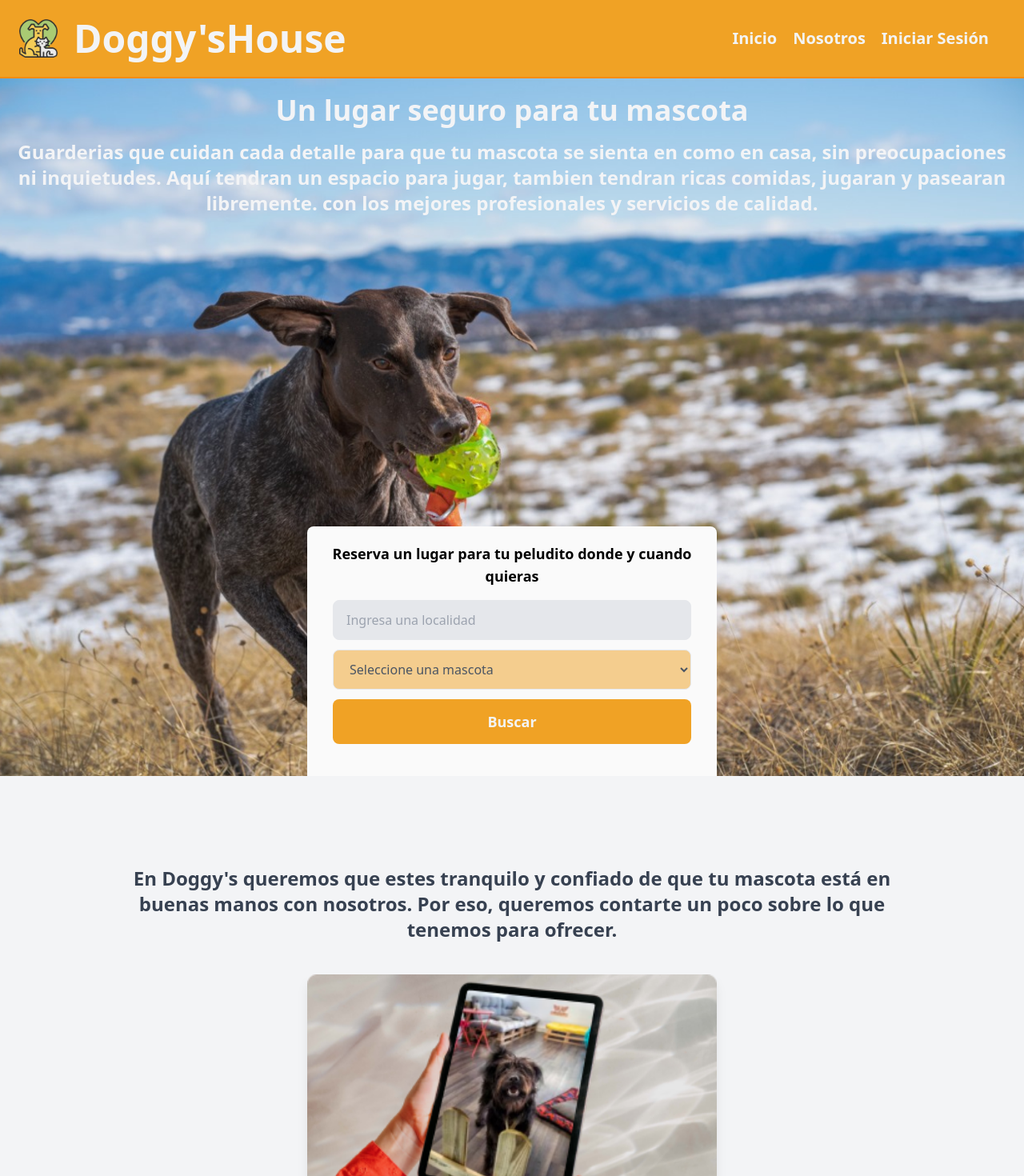
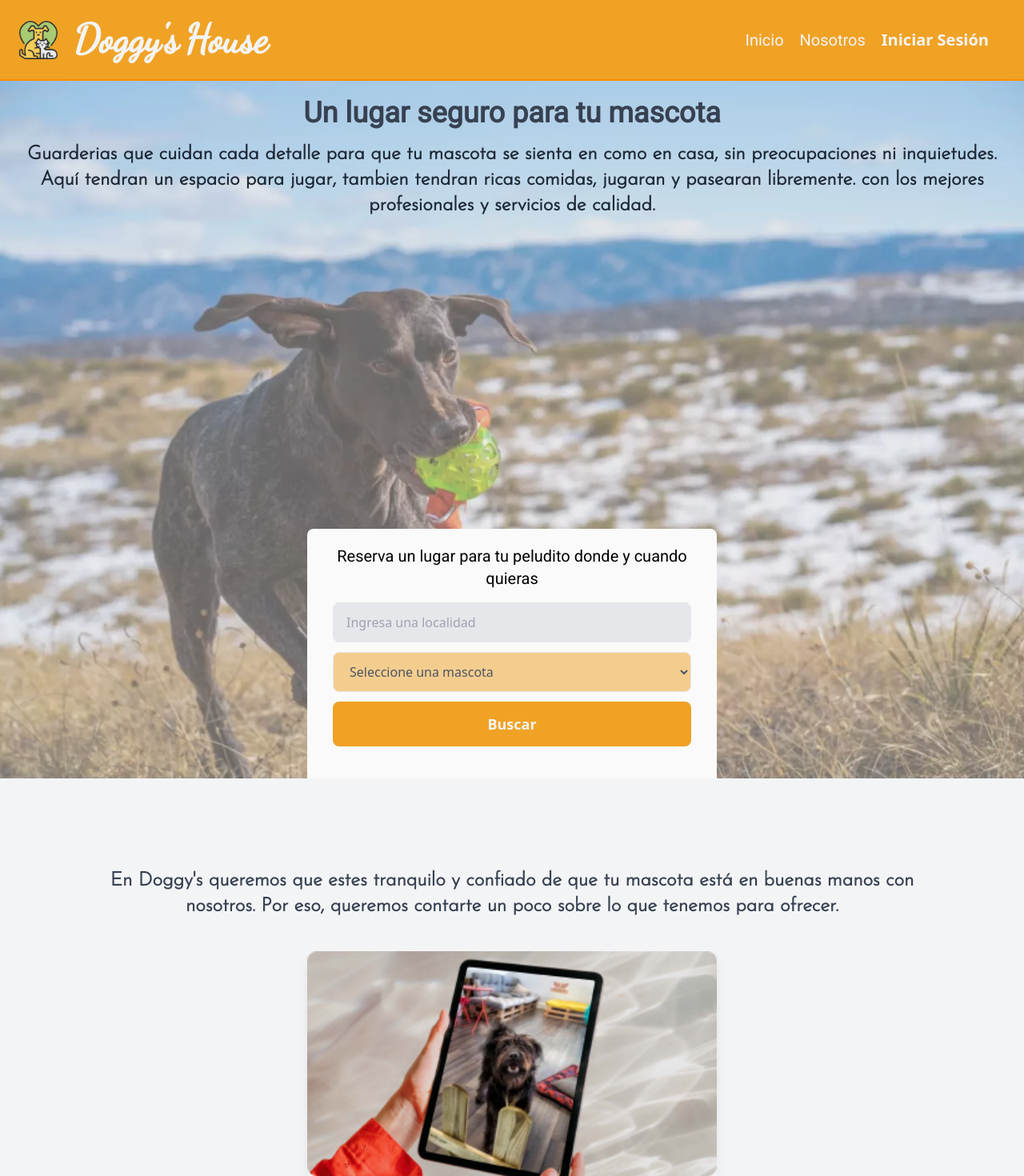
Before and after one commit to No-Country/c14-16-ft-node-react, a React (Vite) app in the folder frontend/: page / in a window 1280 px wide. Shown: the top 1470 px of the page at 80% size. Built offline with nearby package versions, Linux system fonts and the light colour scheme.

Commit message:
modularizacion

```diff
--- a/frontend/index.html
+++ b/frontend/index.html
@@ -1,9 +1,15 @@
-<!doctype html>
+<!DOCTYPE html>
 <html lang="en">
   <head>
     <meta charset="UTF-8" />
     <link rel="icon" type="image/svg+xml" href="/vite.svg" />
     <meta name="viewport" content="width=device-width, initial-scale=1.0" />
+    <link rel="preconnect" href="https://fonts.googleapis.com" />
+    <link rel="preconnect" href="https://fonts.gstatic.com" crossorigin />
+    <link
+      href="https://fonts.googleapis.com/css2?family=Dancing+Script&family=Josefin+Sans:wght@300&family=Roboto&display=swap"
+      rel="stylesheet"
+    />
     <title>Doggy's House</title>
   </head>
   <body>
--- a/frontend/src/components/hero.jsx
+++ b/frontend/src/components/hero.jsx
@@ -31,10 +31,10 @@ function Hero() {
   return (
     <>
       <div className="container mx-auto px-4 h-[70vh]">
-        <h1 className="text-4xl text-gray-100 font-semibold text-center pt-5 mb-4">
+        <h1 className="text-4xl text-gray-700 font-semibold font-roboto text-center pt-5 mb-4 font-mono">
           Un lugar seguro para tu mascota
         </h1>
-        <p className="text-2xl font-semibold text-center text-gray-100 ">
+        <p className="text-2xl font-semibold font-josefin text-center text-gray-800 ">
           Guarderias que cuidan cada detalle para que tu mascota se sienta en
           como en casa, sin preocupaciones ni inquietudes. Aquí tendran un
           espacio para jugar, tambien tendran ricas comidas, jugaran y pasearan
@@ -44,7 +44,7 @@ function Hero() {
       {/* Formulario de Búsqueda */}
       <section className=" py-6 sm:py-8 lg:py-0">
         <div className="bg-[rgb(250,250,250)] backdrop-blur-md rounded-t-lg px-6 pt-5 pb-10 text-center w-[90%] sm:w-3/5 md:w-2/5 mx-auto mt-0">
-          <h2 className="text-lg font-semibold text-black mb-4">
+          <h2 className="text-xl font-roboto text-black mb-4">
             Reserva un lugar para tu peludito donde y cuando quieras
           </h2>
           <div className="flex justify-center">
--- a/frontend/src/components/layout/Navbar.jsx
+++ b/frontend/src/components/layout/Navbar.jsx
@@ -21,7 +21,7 @@ const Navbar = () => {
   return (
     <nav
       style={navbarStyle}
-      className={`navbar p-6 flex justify-between items-center ${
+      className={`navbar py-3 px-6 flex justify-between items-center ${
         isAboutPage ? "transparent-background" : ""
       }`}
     >
@@ -30,10 +30,10 @@ const Navbar = () => {
           <img
             src="/assets/icons/icon.png"
             alt="Doggy's House"
-            className="w-12 h-12 mr-2 text-white"
+            className="w-12 h-12 mr-2 text-white "
           />
         </Link>
-        <span className="text-xl md:text-2xl lg:text-4xl xl:text-5xl pl-3">
+        <span className="text-[50px] pl-3 font-dancing space-x-2">
           <span className="text-gray-100 font-semibold">Doggy&apos;s</span>
           <span className="text-gray-100 font-semibold">House</span>
         </span>
@@ -69,7 +69,7 @@ const Navbar = () => {
         </button>
       </div>
       <div
-        className={`md:flex ${
+        className={`md:flex  ${
           menuOpen
             ? "md:flex-col md:space-y-4 md:items-center menu-open"
             : "hidden"
@@ -78,7 +78,7 @@ const Navbar = () => {
         <div className="box">
           <Link
             to="/"
-            className="text-xl text-gray-100 font-semibold hover:underline md:my-2"
+            className="text-xl text-gray-100 font-roboto hover:underline md:my-2"
             onClick={closeMenu}
           >
             Inicio
@@ -87,7 +87,7 @@ const Navbar = () => {
         <div className="box">
           <Link
             to="/about"
-            className="text-xl text-gray-100 font-semibold hover:underline md:my-2"
+            className="text-xl text-gray-100 font-roboto hover:underline md:my-2"
             onClick={closeMenu}
           >
             Nosotros
@@ -97,7 +97,7 @@ const Navbar = () => {
           <div className="box">
             <button
               onClick={() => setIsLoggedIn(false)}
-              className="text-blue-500 font-semibold hover:underline md:my-2"
+              className="text-blue-500 font-roboto hover:underline md:my-2"
             >
               Logout
             </button>
--- a/frontend/src/components/offer.jsx
+++ b/frontend/src/components/offer.jsx
@@ -57,10 +57,10 @@ function Offer() {
                       alt=""
                       className="object-cover rounded-sm shadow-lg w-full "
                     />
-                    <h3 className="text-2xl font-bold mt-2 text-gray-700">
+                    <h3 className="text-2xl font-bold font-roboto mt-2 text-gray-700">
                       Dog Working
                     </h3>
-                    <p className="mt-4 text-xl font-semibold text-gray-500 text-center">
+                    <p className="mt-4 text-xl font-semibold font-josefin text-gray-500 text-center">
                       Nuestro equipo de expertos está dedicado al cuidado de tu
                       mascota.
                     </p>
@@ -73,10 +73,10 @@ function Offer() {
                       alt=""
                       className="object-cover rounded-sm shadow-lg w-full"
                     />
-                    <h3 className="text-2xl font-bold mt-2 text-gray-700">
+                    <h3 className="text-2xl font-bold font-roboto mt-2 text-gray-700">
                       Dog Office
                     </h3>
-                    <p className="mt-4 text-xl font-semibold text-gray-500 text-center">
+                    <p className="mt-4 text-xl font-semibold font-josefin text-gray-500 text-center">
                       Ofrecemos un ambiente seguro y divertido para que tu
                       mascota se sienta como en casa.
                     </p>
@@ -89,10 +89,10 @@ function Offer() {
                       alt=""
                       className="object-cover rounded-sm shadow-lg w-full"
                     />
-                    <h3 className="text-2xl font-bold mt-2 text-gray-700">
+                    <h3 className="text-2xl font-bold font-roboto mt-2 text-gray-700">
                       Dog Hotel
                     </h3>
-                    <p className="mt-4 text-xl font-semibold text-gray-500 text-center">
+                    <p className="mt-4 text-xl font-semibold font-josefin text-gray-500 text-center">
                       Nos preocupamos por la salud y el bienestar de cada
                       animalito que llega a nosotros.
                     </p>
--- a/frontend/src/components/pages/home/Home.jsx
+++ b/frontend/src/components/pages/home/Home.jsx
@@ -1,7 +1,7 @@
 import { useContext, useState } from "react";
 import { useNavigate } from "react-router-dom";
 import { SearchContext } from "../../../context/SearchContext";
-import DogHome from "/assets/Images/DogHome.jpeg";
+import DogHome from "/assets/Images/DogHome.webp";
 import StyledImage from "./StyledImage";
 import "./Home.css";
 
@@ -64,7 +64,7 @@ const Home = () => {
 
       <main className="bg-gray-100 py-8  mx-auto">
         <div className="mt-5 sm:mt-20 mb-10 w-[95%] sm:w-[80%] mx-auto">
-          <p className="text-lg sm:text-2xl font-semibold text-center text-gray-700 mb-8">
+          <p className="text-lg sm:text-2xl font-semibold font-josefin text-center text-gray-700 mb-8">
             En Doggy&#39;s queremos que estes tranquilo y confiado de que tu
             mascota está en buenas manos con nosotros. Por eso, queremos
             contarte un poco sobre lo que tenemos para ofrecer.
--- a/frontend/tailwind.config.js
+++ b/frontend/tailwind.config.js
@@ -7,6 +7,11 @@ export default {
         primary: "#F0A225",
       },
     },
+    fontFamily: {
+      dancing: ["Dancing Script", "cursive"],
+      josefin: ["Josefin Sans", "sans-serif"],
+      roboto: ["Roboto", "sans-serif"],
+    },
   },
   plugins: [],
 };
```
Also changed, not shown: frontend/public/assets/Images/DogHome.webp (added).
